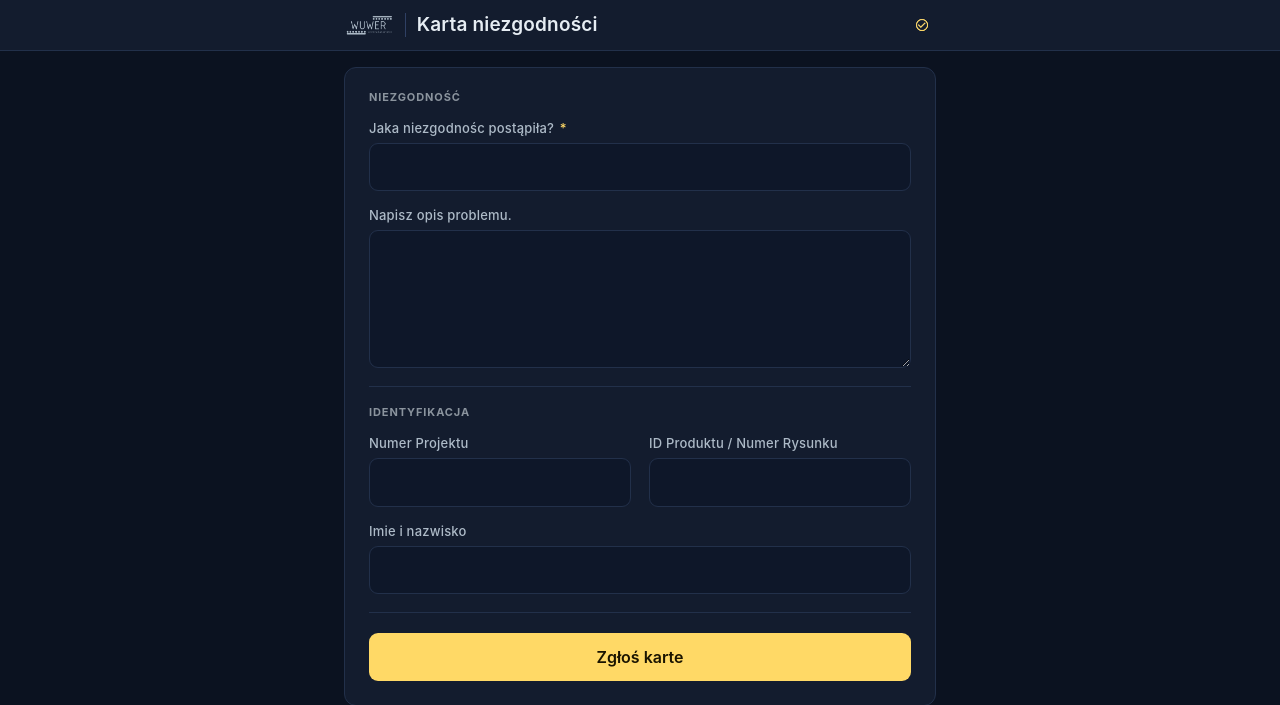
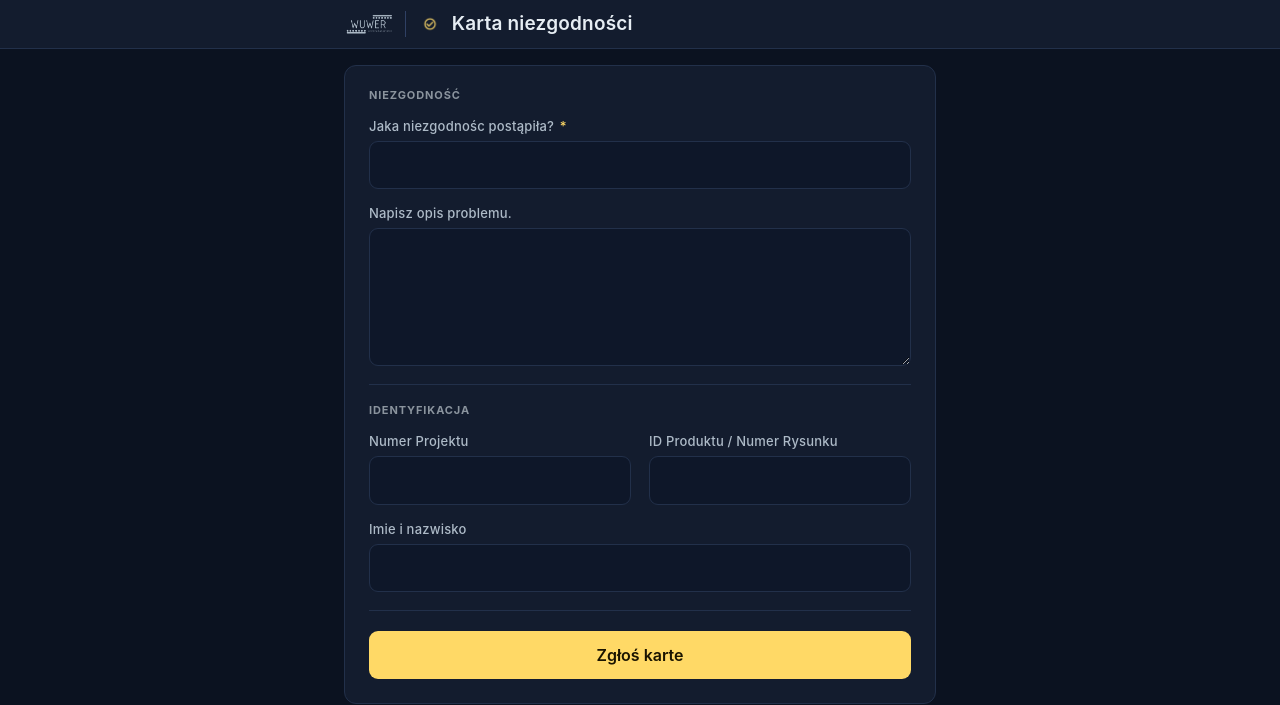
Before and after one commit to marsundco/BugReportApp, a FastAPI app: page / in a window 1280 px wide. Shown: the top 705 px of the page. Run offline with FastAPI, Linux system fonts and the light colour scheme.

Commit message:
Znak aplikacji wraca obok nazwy
Ptaszek stal samotnie na drugim koncu paska i nie odnosil sie do niczego w
poblizu - a jest symbolem wlasnie tej karty, wiec jego miejsce jest przy
nazwie. Teraz pasek czyta sie jako dwie calosci: po lewej marka firmy, po
kresce tozsamosc aplikacji (znak + nazwa).

Wczesniej znak byl odsuniety, bo przy tytule spychal go w prawo i tytul
przestawal trzymac wspolna krawedz z karta formularza. Po przeniesieniu
tytulu do paska ten problem znika: wspolna krawedz z karta trzyma logo, a
tytul jest juz tylko elementem paska.

Zabezpieczenie: ponizej 360 px nazwa miescila sie co do piksela, wiec przy
innym renderowaniu czcionki zostalaby przycieta. Na takich ekranach znak sie
chowa - jest dekoracyjny (alt=""), a nazwa niesie te sama informacje i musi
zostac czytelna w calosci. Przy 375 px zapasu jest ponad 100 px.

Co-Authored-By: Claude Opus 4.8 <noreply@anthropic.com>

```diff
--- a/web/app/static/style.css
+++ b/web/app/static/style.css
@@ -110,12 +110,19 @@ body {
           mask: url(/static/logo-white.png) left center / contain no-repeat;
 }
 
-/* Kreska oddziela markę firmy od nazwy aplikacji — bez niej logo i tytuł
-   zlewają się w jeden ciąg znaków. */
+/* Znak + nazwa jako jedna całość. Kreska oddziela markę firmy od tożsamości
+   aplikacji — bez niej wszystko zlewa się w jeden ciąg. */
+.app-id {
+  display: flex;
+  align-items: center;
+  gap: 9px;
+  min-width: 0;
+  padding-left: 11px;
+  border-left: 1px solid var(--border-strong);
+}
+
 .brand h1 {
   margin: 0;
-  padding-left: 11px;
-  border-left: 1px solid var(--border-strong);
   font-size: clamp(15px, 4.3vw, 19px);
   font-weight: 600;
   letter-spacing: 0.2px;
@@ -139,9 +146,18 @@ body {
 }
 
 .app-mark {
-  width: clamp(24px, 6.5vw, 28px);
+  width: clamp(24px, 6.5vw, 26px);
   height: auto;
   flex: none;
+}
+
+/* Na bardzo wąskich ekranach (< 360 px) nazwa aplikacji zmieściłaby się co do
+   piksela — jedna inna szerokość glifu i tytuł zostaje przycięty. Znak jest
+   dekoracyjny (alt=""), więc ustępuje pierwszy: nazwa niesie tę samą
+   informację i musi pozostać czytelna w całości. */
+@media (max-width: 359px) {
+  .app-mark { display: none; }
+  .app-id { gap: 0; }
 }
 
 .card {
--- a/web/app/templates/form.html
+++ b/web/app/templates/form.html
@@ -21,13 +21,19 @@
        formularzem to piksel mniej na treść. -->
   <header class="appbar">
     <div class="appbar-inner">
+      <!-- Po lewej marka firmy, po kresce tożsamość TEJ aplikacji: znak i nazwa
+           obok siebie. Ptaszek jest symbolem karty niezgodności, więc stoi
+           przy nazwie, a nie osobno na drugim końcu paska — samotny znak nie
+           odnosi się do niczego w pobliżu.
+           alt="" bo nazwa obok niesie tę samą treść (czytnik ekranu ma
+           przeczytać ją raz). -->
       <div class="brand">
         <span class="logo" role="img" aria-label="WUWER — conveying &amp; automation"></span>
-        <h1>Karta niezgodności</h1>
+        <span class="app-id">
+          <img class="app-mark" src="/static/icon-mark.png" alt="" width="26" height="26">
+          <h1>Karta niezgodności</h1>
+        </span>
       </div>
-      <!-- Znak aplikacji po przeciwnej stronie paska: ten sam ptaszek co na
-           ikonie na ekranie głównym. alt="" bo tytuł obok niesie tę samą treść. -->
-      <img class="app-mark" src="/static/icon-mark.png" alt="" width="28" height="28">
     </div>
   </header>
 
```
